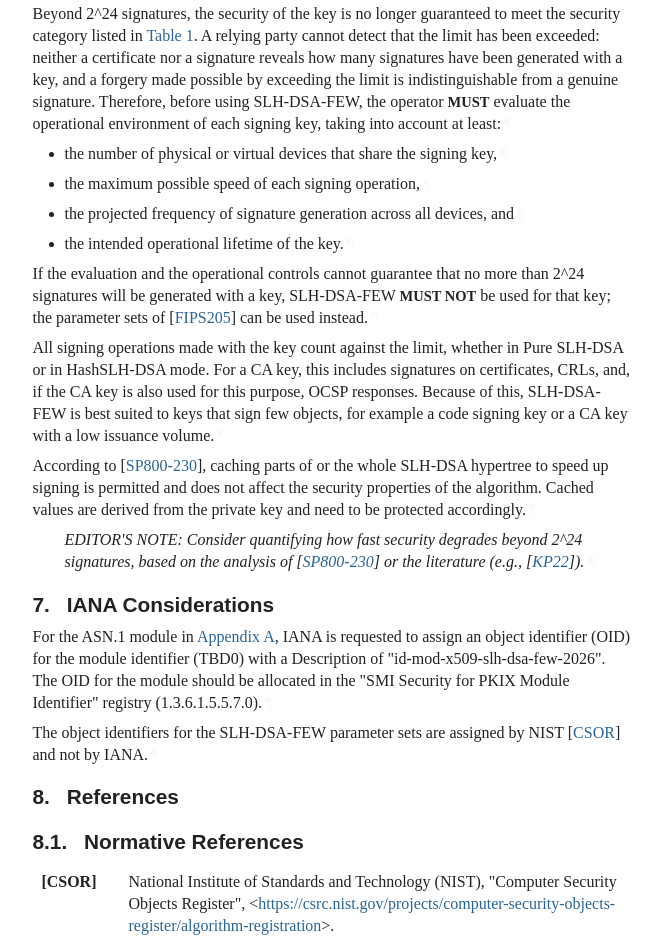
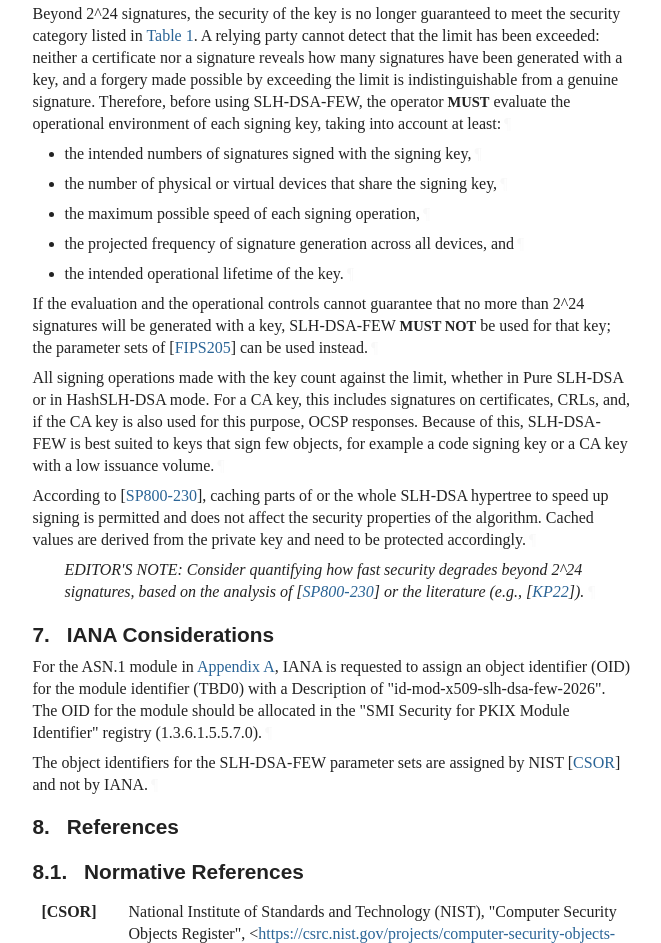
Before and after one commit to spec-workbench/x509-slhdsa-fewsigs, a plain HTML site: page initial-content/draft-kousidis-lamps-x509-slhdsa-fewsigs.html in a window 1280 px wide. Shown: the part 4655-5598 px from the top of the page, without its empty margins (92-753 px from the left). Drawn offline with Linux system fonts and the light colour scheme; a web font is replaced by a local one.

Commit message:
Script updating gh-pages from c1d9b63. [ci skip]

```diff
--- a/initial-content/draft-kousidis-lamps-x509-slhdsa-fewsigs.html
+++ b/initial-content/draft-kousidis-lamps-x509-slhdsa-fewsigs.html
@@ -1503,17 +1503,20 @@ operational environment of each signing key, taking into account at
 least:<a href="#section-6-3" class="pilcrow">¶</a></p>
 <ul class="normal">
 <li class="normal" id="section-6-4.1">
-          <p id="section-6-4.1.1">the number of physical or virtual devices that share the signing key,<a href="#section-6-4.1.1" class="pilcrow">¶</a></p>
+          <p id="section-6-4.1.1">the intended numbers of signatures signed with the signing key,<a href="#section-6-4.1.1" class="pilcrow">¶</a></p>
 </li>
         <li class="normal" id="section-6-4.2">
-          <p id="section-6-4.2.1">the maximum possible speed of each signing operation,<a href="#section-6-4.2.1" class="pilcrow">¶</a></p>
+          <p id="section-6-4.2.1">the number of physical or virtual devices that share the signing key,<a href="#section-6-4.2.1" class="pilcrow">¶</a></p>
 </li>
         <li class="normal" id="section-6-4.3">
-          <p id="section-6-4.3.1">the projected frequency of signature generation across all devices,
-and<a href="#section-6-4.3.1" class="pilcrow">¶</a></p>
+          <p id="section-6-4.3.1">the maximum possible speed of each signing operation,<a href="#section-6-4.3.1" class="pilcrow">¶</a></p>
 </li>
         <li class="normal" id="section-6-4.4">
-          <p id="section-6-4.4.1">the intended operational lifetime of the key.<a href="#section-6-4.4.1" class="pilcrow">¶</a></p>
+          <p id="section-6-4.4.1">the projected frequency of signature generation across all devices,
+and<a href="#section-6-4.4.1" class="pilcrow">¶</a></p>
+</li>
+        <li class="normal" id="section-6-4.5">
+          <p id="section-6-4.5.1">the intended operational lifetime of the key.<a href="#section-6-4.5.1" class="pilcrow">¶</a></p>
 </li>
       </ul>
 <p id="section-6-5">If the evaluation and the operational controls cannot guarantee that no
```
Also changed, not shown: initial-content/draft-kousidis-lamps-x509-slhdsa-fewsigs.txt.
